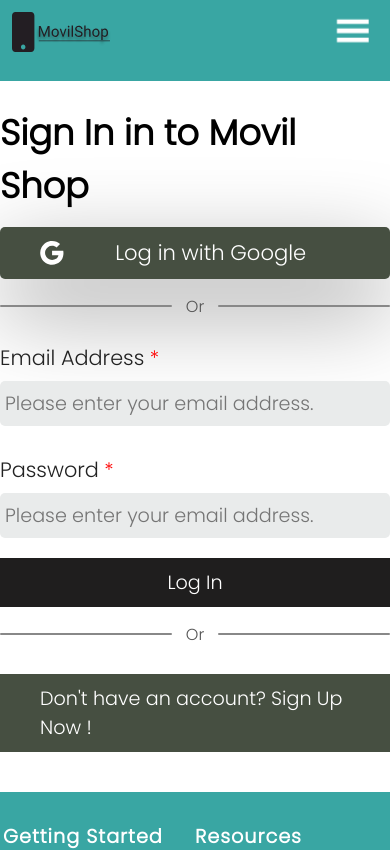
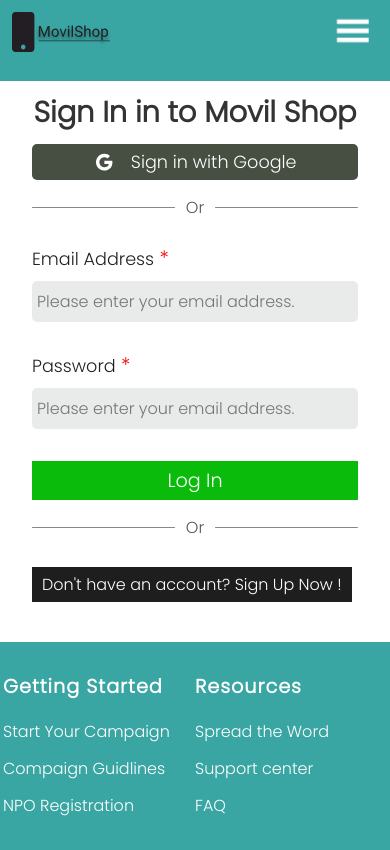
Before and after one commit to ddepu11/movil_shop_cient_side_react, a React (Create React App) app: page /sign-in in a window 390 px wide. Shown: the top 850 px of the page. Built offline with nearby package versions, Linux system fonts and the light colour scheme; no server answers.

Commit message:
style: sign up screen for mobile view

```diff
--- a/src/screens/mobiles/FiltersScreen.jsx
+++ b/src/screens/mobiles/FiltersScreen.jsx
@@ -250,7 +250,7 @@
   handleButtons: PropTypes.func.isRequired,
   handleInput: PropTypes.func.isRequired,
   filters: PropTypes.object.isRequired,
-  filterBarRef: PropTypes.func.isRequired,
+  filterBarRef: PropTypes.object.isRequired,
 };
 
 const Wrapper = styled.aside`
--- a/src/screens/signin/SignInScreen.jsx
+++ b/src/screens/signin/SignInScreen.jsx
@@ -35,18 +35,22 @@
             <h2>Sign In in to Movil Shop</h2>
             <Button
               bgColor="var(--tertiary-color)"
-              pt="10px"
-              pr="60px"
-              pb="10px"
-              pl="12px"
+              pt="8px"
+              pr="10px"
+              pb="8px"
+              pl="10px"
               width="100%"
               borderRadius="5px"
-              fs="1.1em"
+              fs="1em"
               handleClick={() => loginWithRedirect()}
+              bSh=""
             >
+              <div className="center flex">
                 <AiOutlineGoogle className="google" />
-              <span>Log in with Google</span>
+                <span>Sign in with Google</span>
+              </div>
             </Button>
+
             <div className="or flex">
               <div className="left" />
               <span>Or</span>
@@ -77,14 +81,14 @@
               />
 
               <Button
-                pt="10px"
-                pb="10px"
-                pl="40px"
-                pr="40px"
+                pt="8px"
+                pb="8px"
+                pl="0px"
+                pr="0px"
                 mt="12px"
                 fs="1.2em"
                 width="100%"
-                bgColor="var(--medium-dark-color)"
+                bgColor="var(--success-color)"
                 bSh=""
                 tr=""
                 handleClick={handleSubmit}
@@ -92,13 +96,29 @@
                 Log In
               </Button>
             </form>
+
             <div className="or flex">
               <div className="left" />
               <span>Or</span>
               <div className="right" />
             </div>
+
             <Link className="sign-up-btn" to="/sign-up">
+              <Button
+                pt="8px"
+                pb="8px"
+                pl="30px"
+                pr="30px"
+                mt="12px"
+                fs="1.15em"
+                width="100%"
+                bgColor="var(--medium-dark-color)"
+                bSh=""
+                tr=""
+                handleClick={handleSubmit}
+              >
                 Don&apos;t have an account? Sign Up Now !
+              </Button>
             </Link>
           </div>
         </Wrapper>
@@ -110,20 +130,24 @@
 const Wrapper = styled.main`
   padding: 10px 0 40px 0;
 
+  div {
     h2 {
-    font-size: 2.2em;
+      font-size: 2em;
       padding: 15px 0;
+      color: var(--little-dark-color);
+      text-align: center;
     }
 
     button {
-    display: flex;
-    justify-content: space-around;
-    align-items: center;
+      .center {
         .google {
-      font-size: 1.8em;
+          font-size: 1.6em;
+          margin-right: 15px;
         }
+
         span {
-      font-size: 1.2em;
+          font-size: 1.25em;
+        }
       }
     }
 
@@ -140,13 +164,87 @@
       }
     }
 
+    form {
+      input {
+        font-size: 1.1em;
+      }
+
+      label {
+        font-size: 1.2em;
+      }
+    }
+
     .sign-up-btn {
-    padding: 10px 40px;
-    font-size: 1.2em;
-    background-color: var(--tertiary-color);
-    color: var(--light-color);
-    margin-top: 12px;
-    width: 100%;
+    }
+  }
+
+  @media screen and (max-width: 450px) {
+    padding: 5px 10px 40px;
+
+    div {
+      h2 {
+        font-size: 1.8em;
+        padding: 5px 0 10px;
+      }
+
+      button {
+        padding: 5px 0px !important;
+        .center {
+          .google {
+            font-size: 1.4em;
+            margin-right: 15px;
+          }
+
+          span {
+            font-size: 1.1em;
+          }
+        }
+      }
+
+      .or {
+        padding: 15px 0;
+        .left,
+        .right {
+          height: 1.6px;
+          width: 44%;
+          border-radius: 5px;
+        }
+      }
+
+      form {
+        label {
+          font-size: 1.1em !important;
+        }
+
+        input {
+          font-size: 1em;
+        }
+      }
+
+      .sign-up-btn {
+        button {
+          font-size: 1em !important;
+          padding: 5px 10px !important;
+        }
+      }
+    }
+  }
+
+  @media screen and (max-width: 350px) {
+    div {
+      h2 {
+        font-size: 1.45em;
+        padding: 6px 0 12px;
+      }
+
+      .sign-up-btn {
+        button {
+          font-size: 1em !important;
+          padding: 5px 10px !important;
+          border-radius: 5px !important;
+        }
+      }
+    }
   }
 `;
 
```
Lines whose indentation alone changed are shown as unchanged.
